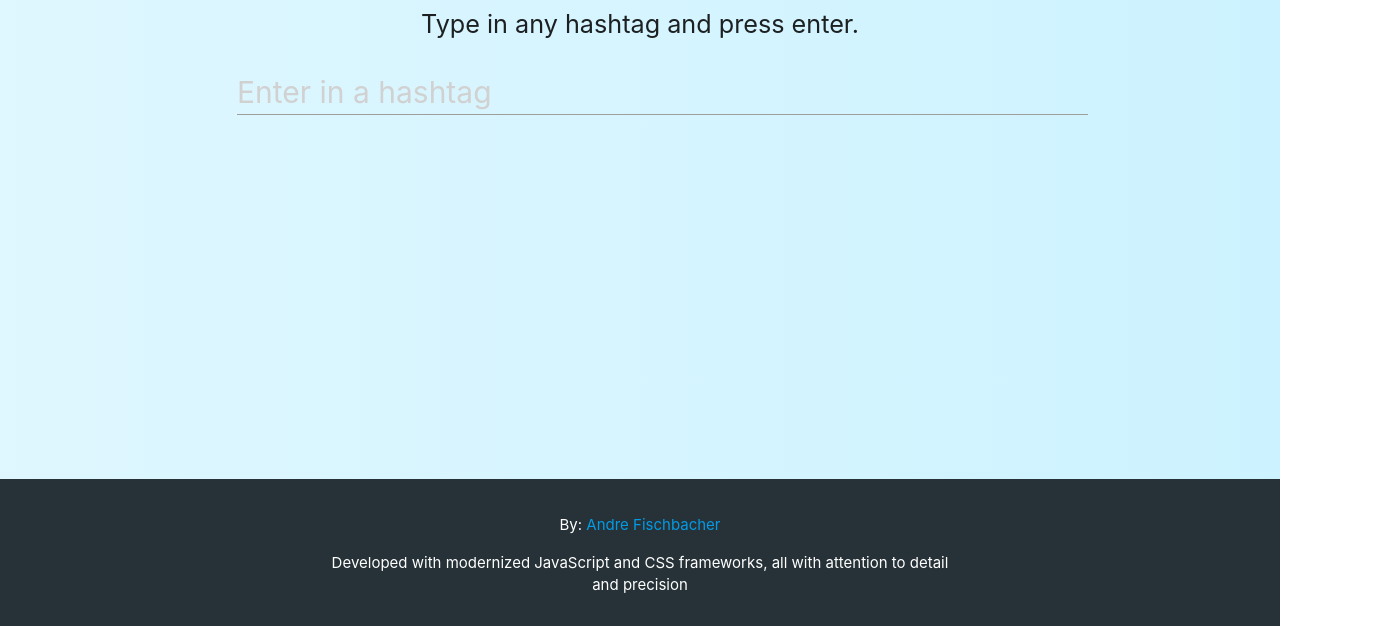
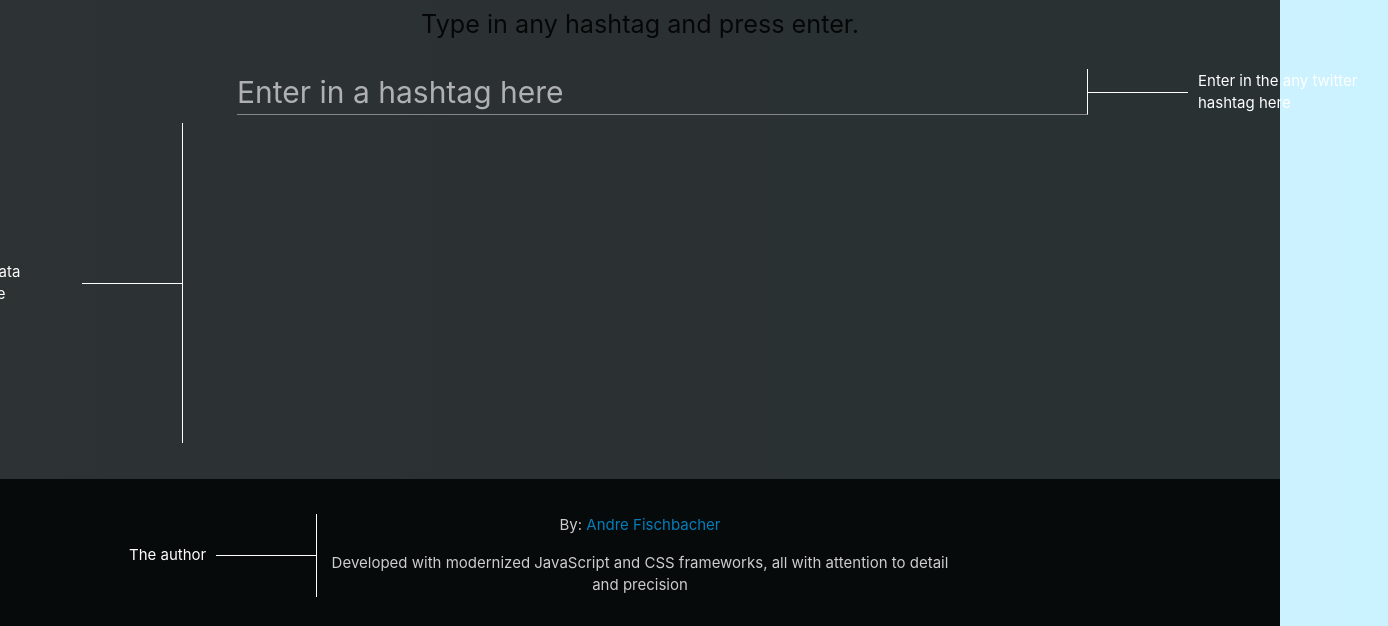
Before and after one commit to Afischbacher/twitter-sentiment-visualizer, a website: page public/index.html in a window 1280 px wide. Shown: the part 130-756 px from the top of the page, 1388 px wide, since content can reach past the window. Drawn offline with nearby package versions, Linux system fonts and the light colour scheme.

Commit message:
added chardin.js for overlay instructions with dependencies

```diff
--- a/public/index.html
+++ b/public/index.html
@@ -11,10 +11,13 @@
     <script src="https://cdnjs.cloudflare.com/ajax/libs/angular.js/1.6.1/angular.min.js"></script>
     <script src="app.js"></script>
     <script src="controllers/controllers.js"></script>
-    <link href="css/styles.css" type="text/css" rel="stylesheet"/>
+    <link rel="stylesheet" href="css/styles.css" type="text/css" />
     <link rel="stylesheet" href="https://cdnjs.cloudflare.com/ajax/libs/materialize/0.98.0/css/materialize.min.css">
     <script src="https://cdnjs.cloudflare.com/ajax/libs/materialize/0.98.0/js/materialize.min.js"></script>
     <script src="js/charts.min.js"></script>
+    <script src="js/chardin.min.js"></script>
+    <script src="js/scripts.min.js"></script>
+    <link rel="stylesheet" href="css/chardin.min.css"/>
 </head>
 
 <body ng-controller="main-ctrl">
@@ -25,12 +28,13 @@
             <div class="col s12 m12 l12">
                 <div class="input-field">
                     <form ng-submit="getResponse()">
-                        <h1 >{{title}}</h1>
+                        <h1>{{title}}</h1>
                         <p class="flow-text center">Type in any hashtag and press enter.</p>
                         <i class="material-icons prefix">#</i>
-                        <input type="text" id="tag-input" placeholder="Enter in a hashtag" ng-model="searchInput"/>
+                        <input data-intro="Enter in the any twitter hashtag here" data-position="right" type="text"
+                               id="tag-input" placeholder="Enter in a hashtag here" ng-model="searchInput"/>
                     </form>
-                    <canvas id="tweet-chart"></canvas>
+                    <canvas data-intro="See the twitter data visualization here" data-position="left" id="tweet-chart"></canvas>
                 </div>
             </div>
         </div>
@@ -40,10 +44,10 @@
     <div class="container">
         <div class="row">
             <div class="container">
-                <div class="white-text center">
+                <div data-intro="The author" data-position="left" class="white-text center">
                     <p>
                         By:
-                        <a target="_blank" href="http://andrefischbacher.com">Andre Fischbacher</a>
+                        <a  target="_blank" href="http://andrefischbacher.com">Andre Fischbacher</a>
                     </p>
                     <p>Developed with modernized JavaScript and CSS frameworks, all with attention to detail and
                         precision</p>
@@ -65,6 +69,5 @@
         </div>
     </div>
 </footer>
-
 </body>
 </html>
--- /dev/null
+++ b/public/js/scripts.min.js
@@ -0,0 +1,7 @@
+/**
+ * Created by ital- on 2017-03-29.
+ */
+
+$(document).ready(function(){
+    $("body").chardinJs("start");
+});
--- a/twitterAnalysis.js
+++ b/twitterAnalysis.js
@@ -31,7 +31,6 @@ var twitterAnalysis = function () {
             async.each(tweets.statuses, function (item, callEach) {
 
                 twitterData.push(item.text);
-                console.log(twitterData);
                 var sentScore = sentiment(item.text, function (err, data) {
                     if(data.score < -4 ){
                         dataScore["Very Negative"] += 1;
@@ -54,7 +53,6 @@ var twitterAnalysis = function () {
 
             }, function () {
                 callback(null, dataScore, twitterData);
-                console.log(dataScore);
 
             });
 
```
Also changed, not shown: public/css/chardin.min.css (added), public/js/chardin.min.js (added).
